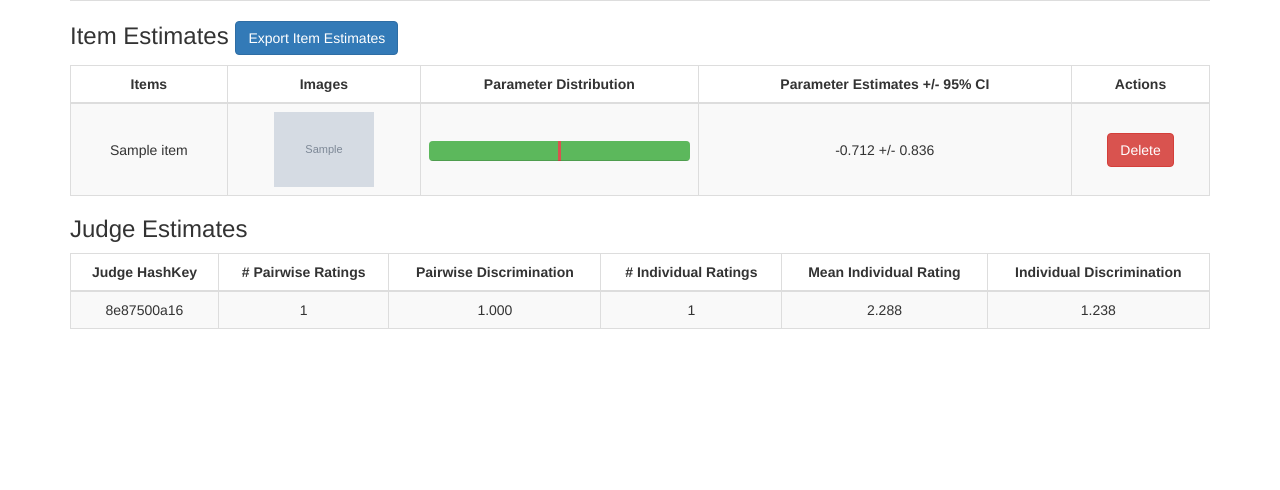
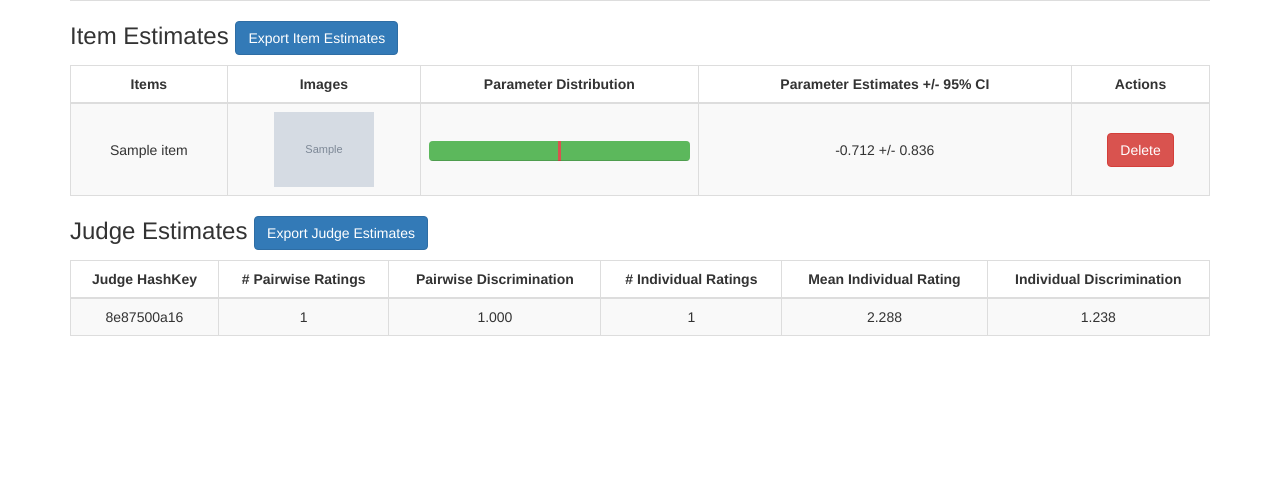
Before and after one commit to afcarl/humanranker, a Django app: page /view_project/1 in a window 1280 px wide. Shown: the part 503-993 px from the top of the page. Before the commit the page ends 832 px from the top, so only its background shows below. Run offline with Django 3.2, Linux system fonts and the light colour scheme; a user stored in the database is signed in; tables that the repository leaves empty hold one stand-in row (values such as "Sample post"); grey boxes marked "Sample" are stand-in pictures; style sheets or scripts are compiled from the project's sources; parts of the project's set-up code (start-up, migrations or seed data) failed here and were passed over; some libraries are stand-ins or nearby versions.

Commit message:
added judge estimate export

```diff
--- a/ranker/templates/ranker/view_project.html
+++ b/ranker/templates/ranker/view_project.html
@@ -107,7 +107,8 @@
         </tbody>
     </table>
 
-    <h3>Judge Estimates</h3>
+    <h3>Judge Estimates <a class="btn btn-primary" href="{% url 'export_judge_estimates' project.id %}"
+                role="button">Export Judge Estimates</a></h3>
     <table class="table table-striped table-bordered bottom-table">
         <thead>
             <tr>
--- a/ranker/urls.py
+++ b/ranker/urls.py
@@ -23,6 +23,9 @@ urlpatterns = patterns('',
         name='delete_project'),
     url(r'^export_rankings/(?P<project_id>\d+)$', views.export_rankings,
         name='export_rankings'),
+    url(r'^export_judge_estimates/(?P<project_id>\d+)$',
+        views.export_judge_estimates,
+        name='export_judge_estimates'),
     url(r'^export_ratings/(?P<project_id>\d+)$', views.export_ratings,
         name='export_ratings'),
     url(r'^export_likerts/(?P<project_id>\d+)$', views.export_likerts,
--- a/ranker/views.py
+++ b/ranker/views.py
@@ -615,6 +615,32 @@ def delete_item(request, item_id):
                                                project_id}))
 
 @login_required
+def export_judge_estimates(request, project_id):
+    project = Project.objects.get(id=project_id)
+
+    if not request.user == project.user:
+        messages.error(request, "Sorry! You do not have permission to view this project.")
+        return HttpResponseRedirect(reverse('dashboard'))
+
+    judges = Judge.objects.filter(project=project).distinct()
+
+    response = HttpResponse(content_type='text/csv')
+    response['Content-Disposition'] = 'attachment; filename="judge-estimate-export-' + str(project.id) + '.csv"'
+
+    writer = csv.writer(response)
+    writer.writerow(['id', 'hash key', '# pairwise ratings',
+                     'pairwise discrimination', '# individual ratings',
+                     'mean individual rating', 'individual discrimination'])
+
+    for judge in judges:
+        writer.writerow([judge.id, judge.get_hashkey(),
+                         len(judge.ratings.all()), judge.discrimination,
+                         len(judge.likerts.all()), judge.bias,
+                         judge.precision])
+
+    return response
+
+@login_required
 def export_rankings(request, project_id):
     project = Project.objects.get(id=project_id)
 
```
